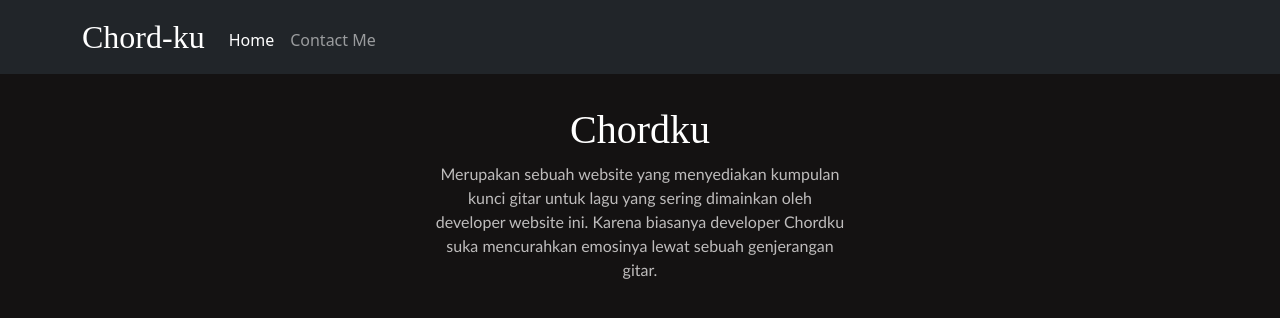
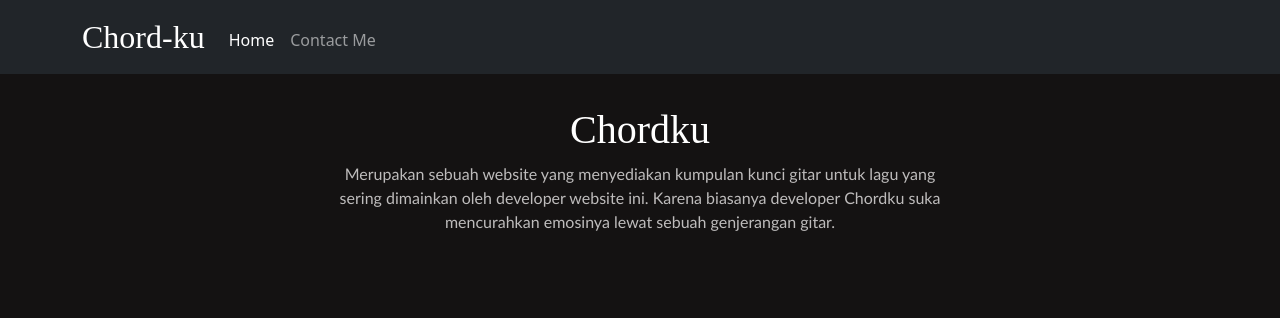
Before and after one commit to herdyy69/chordku, a plain HTML site: page index.html in a window 1280 px wide. Drawn offline with nearby package versions, Linux system fonts and the light colour scheme.

Commit message:
Update index.html

```diff
--- a/index.html
+++ b/index.html
@@ -51,7 +51,7 @@
 
     <div class="row justify-content-center">
       <h1 class="text-tittle">Chordku</h1>
-      <div class="col-md-4" style="text-align: center">
+      <div class="col-md-6" style="text-align: center">
         <p class="text-center">
           Merupakan sebuah website yang menyediakan kumpulan kunci gitar untuk lagu yang sering dimainkan oleh developer website ini. Karena biasanya developer Chordku suka mencurahkan emosinya lewat sebuah genjerangan gitar.
         </p>
```
